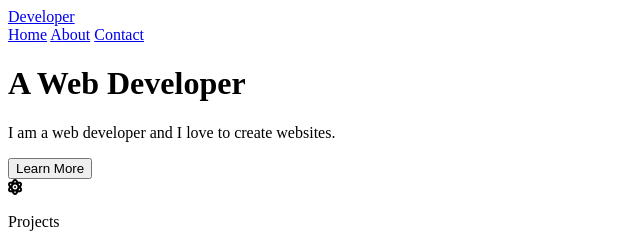
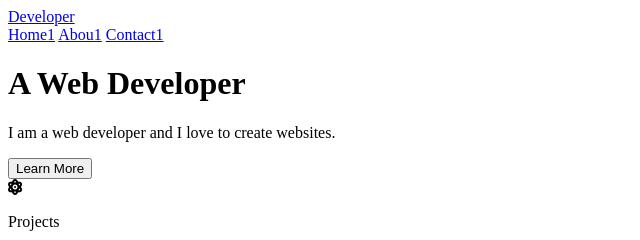
Before and after one commit to tusharsense/Jenkins, a plain HTML site: page index.html in a window 1280 px wide. Shown: the top 240 px of the page, 0-640 px from the left. Drawn offline with Linux system fonts and the light colour scheme.

Commit message:
Update index.html

```diff
--- a/index.html
+++ b/index.html
@@ -13,9 +13,9 @@
   <header class="header">
     <a href="#" class="logo">Developer</a>
     <nav class="nav-items">
-      <a href="#">Home</a>
-      <a href="#">About</a>
-      <a href="#">Contact</a>
+      <a href="#">Home1</a>
+      <a href="#">Abou1</a>
+      <a href="#">Contact1</a>
     </nav>
   </header>
   <main>
```
